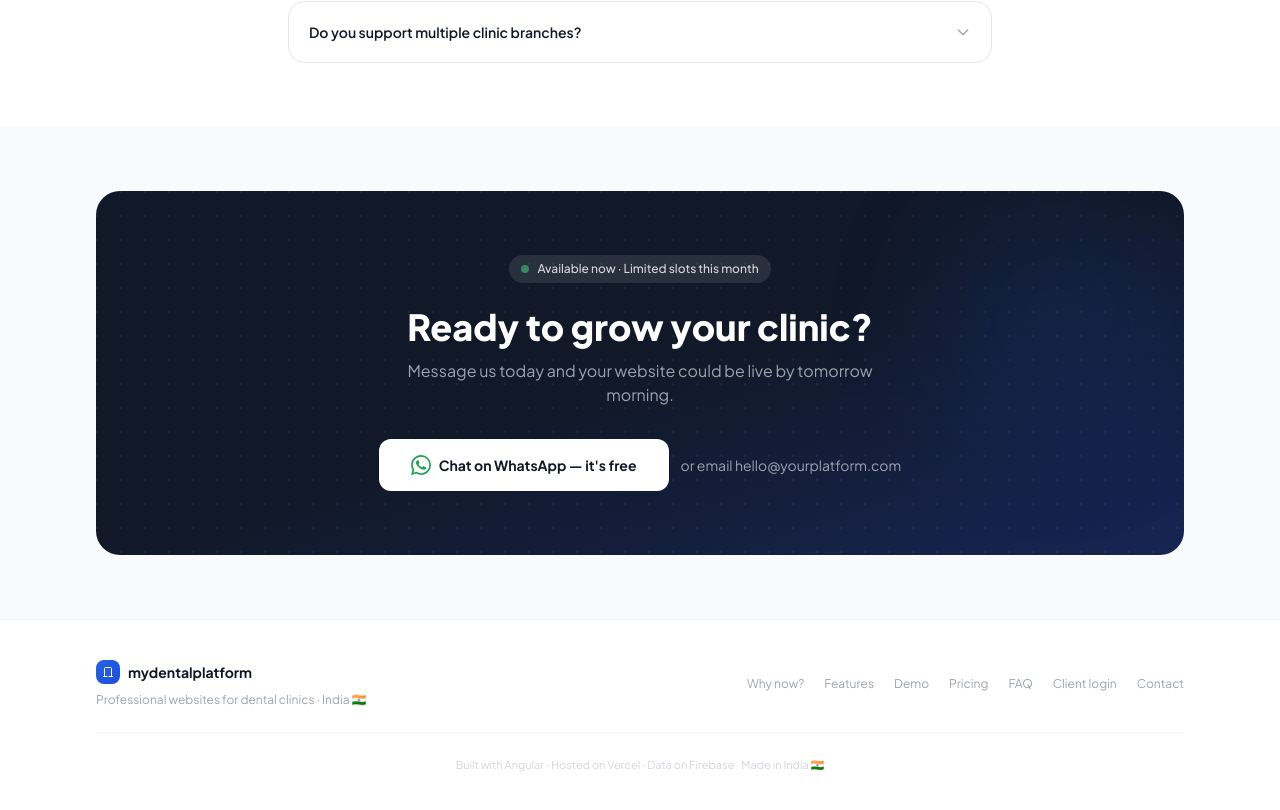
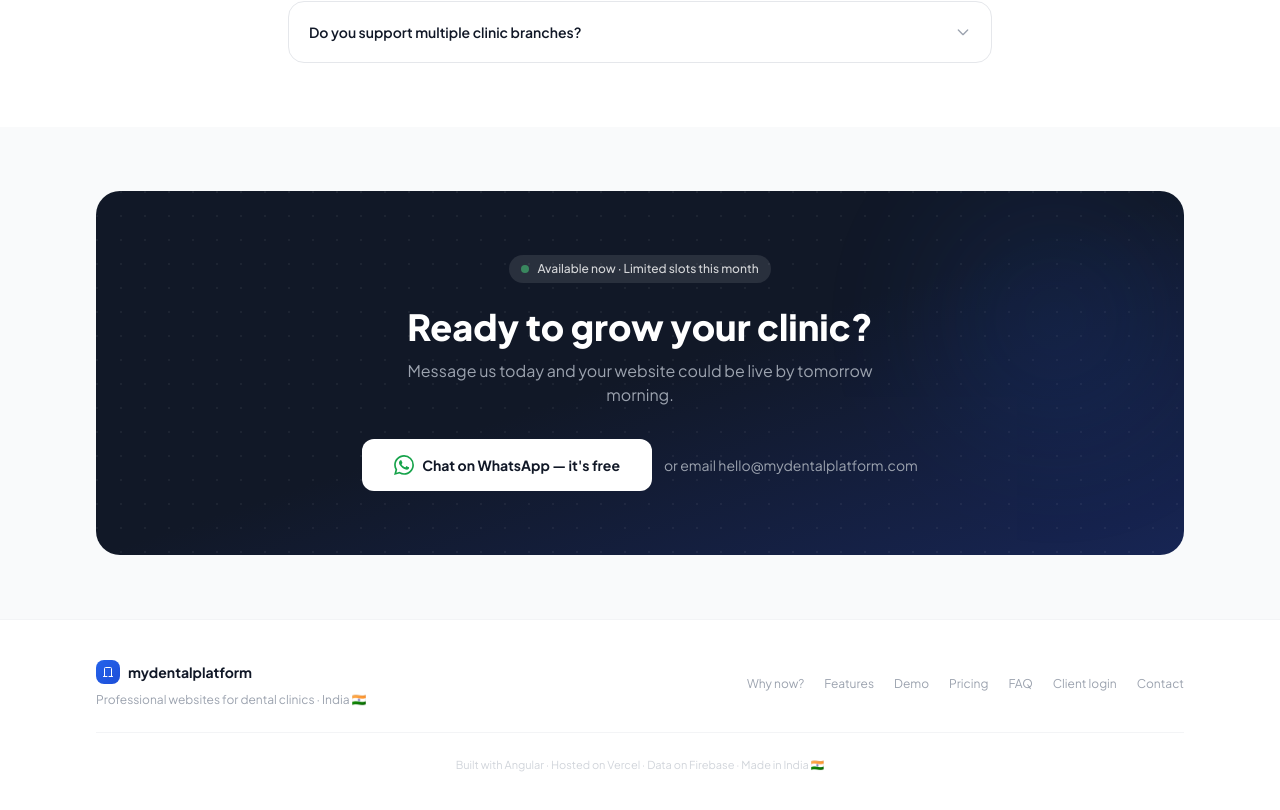
Before and after one commit to ishivamsoni150299/sneha-dental, an Angular app: page /business in a window 1280 px wide. Shown: the part 6716-7526 px from the top of the page. Built offline with nearby package versions, Linux system fonts and the light colour scheme; no server answers; the database is empty.

Commit message:
Update platform contact: real WhatsApp and email

```diff
--- a/src/app/features/business/platform-landing/platform-landing.component.ts
+++ b/src/app/features/business/platform-landing/platform-landing.component.ts
@@ -142,8 +142,8 @@ export class PlatformLandingComponent implements OnInit {
   toggleFaq(i: number) { this.openFaq.set(this.openFaq() === i ? null : i); }
 
   // ── Replace with your real details ───────────────────────────────────────
-  readonly devWhatsapp = '919999999999';
-  readonly devEmail    = 'hello@yourplatform.com';
+  readonly devWhatsapp = '919140210648';
+  readonly devEmail    = 'hello@mydentalplatform.com';
   // ─────────────────────────────────────────────────────────────────────────
 
   clinicUrl(clinic: StoredClinic): string {
```
